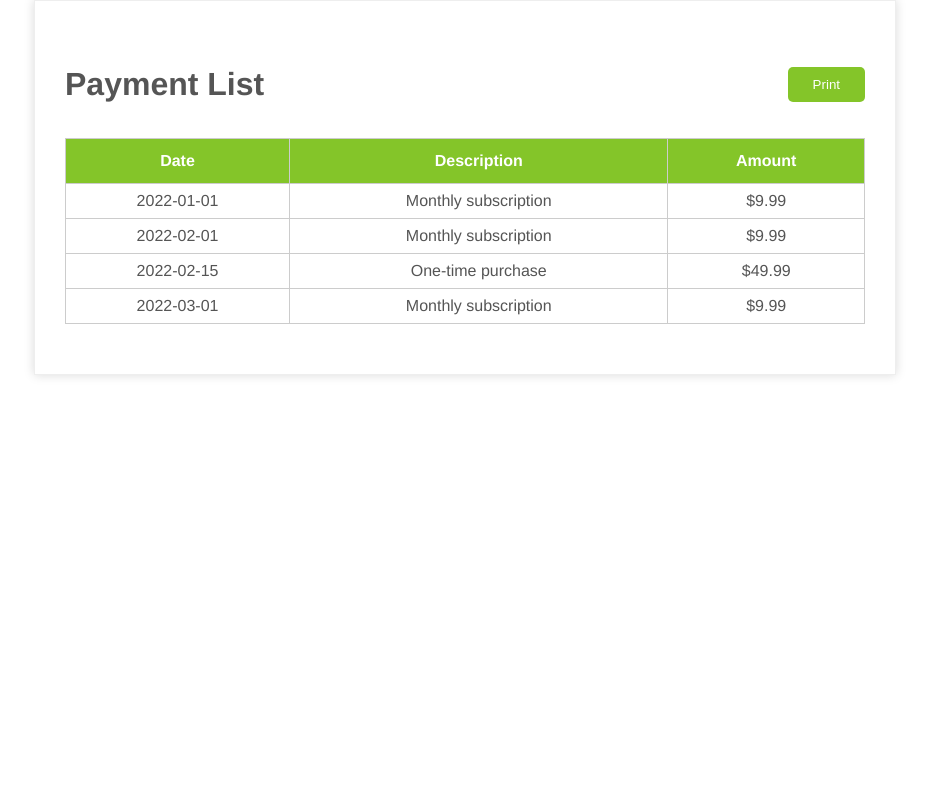
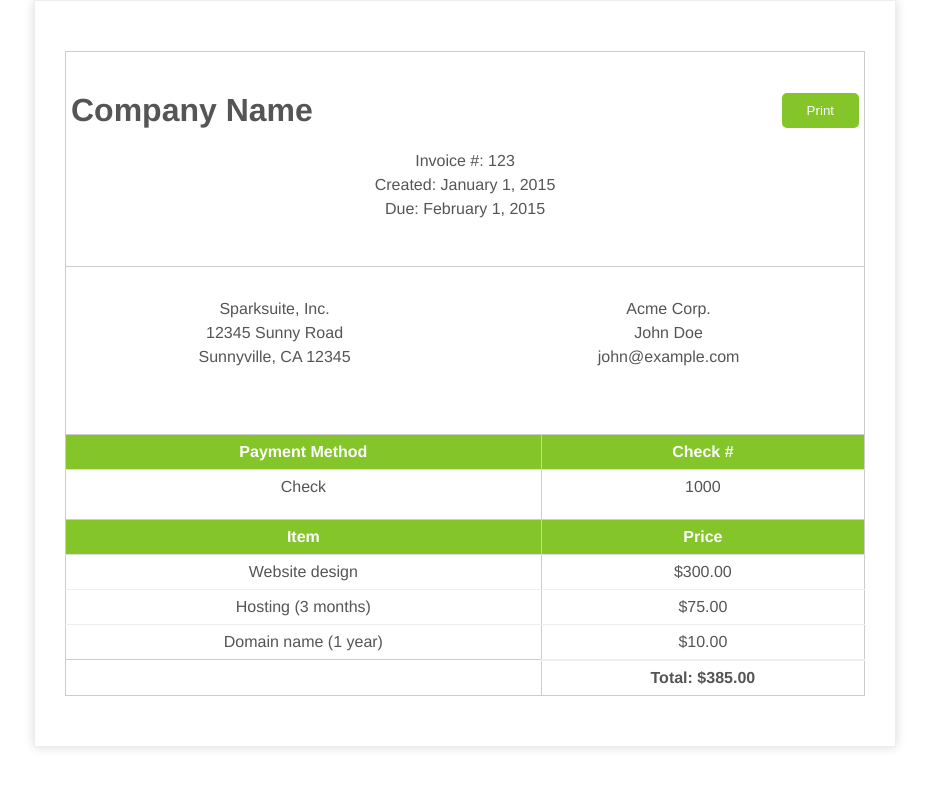
Before and after one commit to kalebmelaku/invoice, a React (Create React App) app: page / in a window 1280 px wide. Shown: the top 788 px of the page, without its empty margins (175-1104 px from the left). Built offline with nearby package versions, Linux system fonts and the light colour scheme.

Commit message:
payment list

```diff
--- a/src/App.js
+++ b/src/App.js
@@ -7,9 +7,9 @@ import List from './components/list';
 
 function App() {
   return (
-    //<Invoice /> //Invoice Component
+    <Invoice /> //Invoice Component
     // <Receipt />  //Receipt Component
-    <List/>
+    //<List/> //Payment List
   );
 
 }
```
